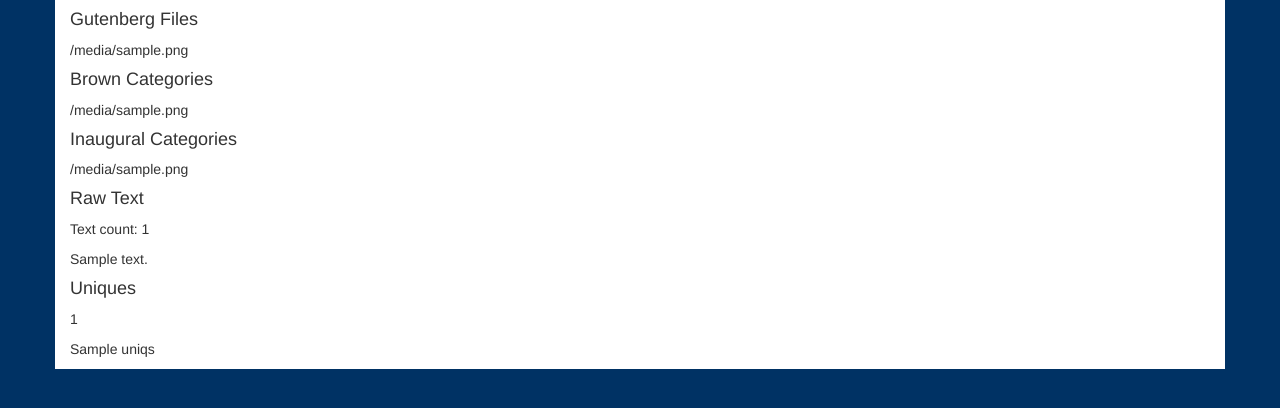
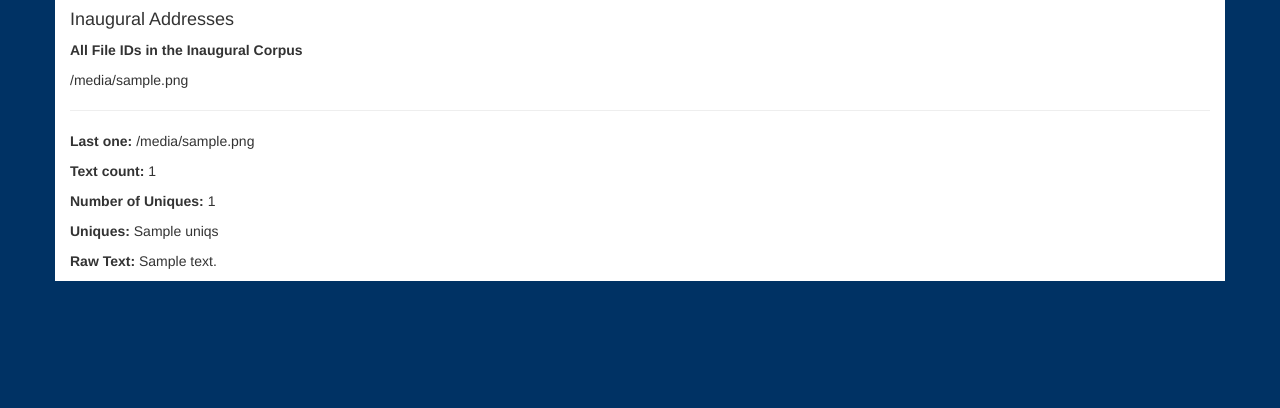
Before and after one commit to rtoddf/nltk, a Flask app: template templates/index.html in a window 1280 px wide. Shown: the top 408 px of the page. Run offline with Flask 2, Linux system fonts and the light colour scheme; the template is opened without the code that fills it: most values are stand-ins (such as "Sample title", 1, 10 or a date in 2020); style sheets or scripts are compiled from the project's sources; some libraries are stand-ins or nearby versions.

Commit message:
fixing stuff

```diff
--- a/templates/index.html
+++ b/templates/index.html
@@ -2,13 +2,14 @@
 
 {% block content %}
     <div class="col-md-12">
-
+        {#
         <h4>Gutenberg Files</h4>
         <ul class="list-unstyled">
             {% for file in gutenberg_file_ids %}
                 <li>{{ file }}</li>
             {% endfor %}
         </ul>
+        #}
 
         {#
         <h4>Brown Files</h4>
@@ -18,7 +19,7 @@
             {% endfor %}
         </ul>
         #}
-
+        {#
         <h4>Brown Categories</h4>
         <ul class="list-unstyled">
             {% for file in brown_categories %}
@@ -32,7 +33,7 @@
                 <li>{{ file }}</li>
             {% endfor %}
         </ul>
-
+        #}
 
         {#
         <h4>Reuters Categories</h4>
@@ -43,13 +44,22 @@
         </ul>
         #}
 
-        <h4>Raw Text</h4>
-        <p>Text count: {{ text_count }}</p>
-        <p>{{ raw_text }}</p>
+        <h4>Inaugural Addresses</h4>
+        <p><strong>All File IDs in the Inaugural Corpus</strong></p>
+        <ul class="list-unstyled">
+            {% for file in inaugural_file_ids %}
+                <li>{{ file }}</li>
+            {% endfor %}
+        </ul>
 
-        <h4>Uniques</h4>
-        <p>{{ uniqs_count }}</p>
-        <p>{{ uniqs }}</p>
+        <hr />
 
+        <p><strong>Last one: </strong>{{ inaugural_file_ids[-1] }}</p>
+
+        <p><strong>Text count:  </strong>{{ text_count }}</p>
+        <p><strong>Number of Uniques:  </strong>{{ uniqs_count }}</p>
+        <p><strong>Uniques:  </strong>{{ uniqs }}</p>
+
+        <p><strong>Raw Text: </strong>{{ raw_text }}</p>
     </div>
 {% endblock content %}
```
Also changed, not shown: views.py (+15 -15 lines), 1 other file.
